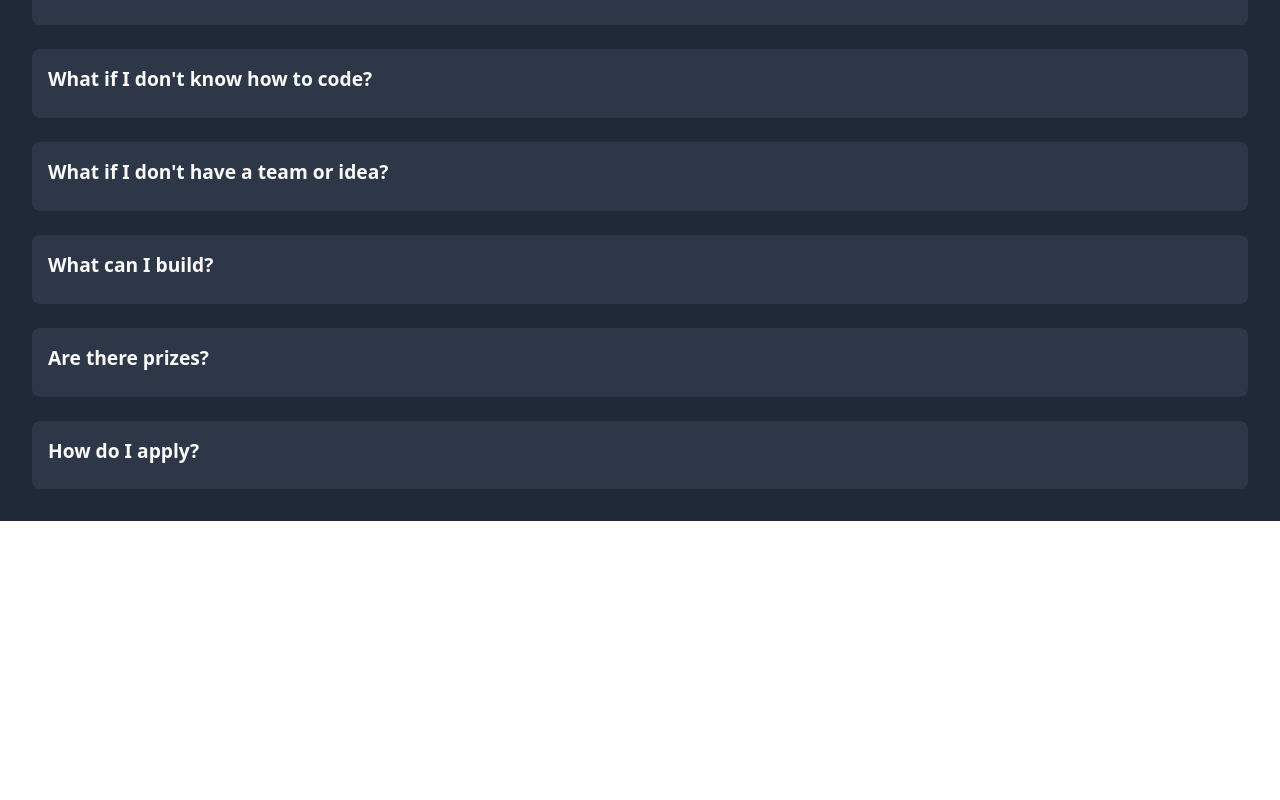
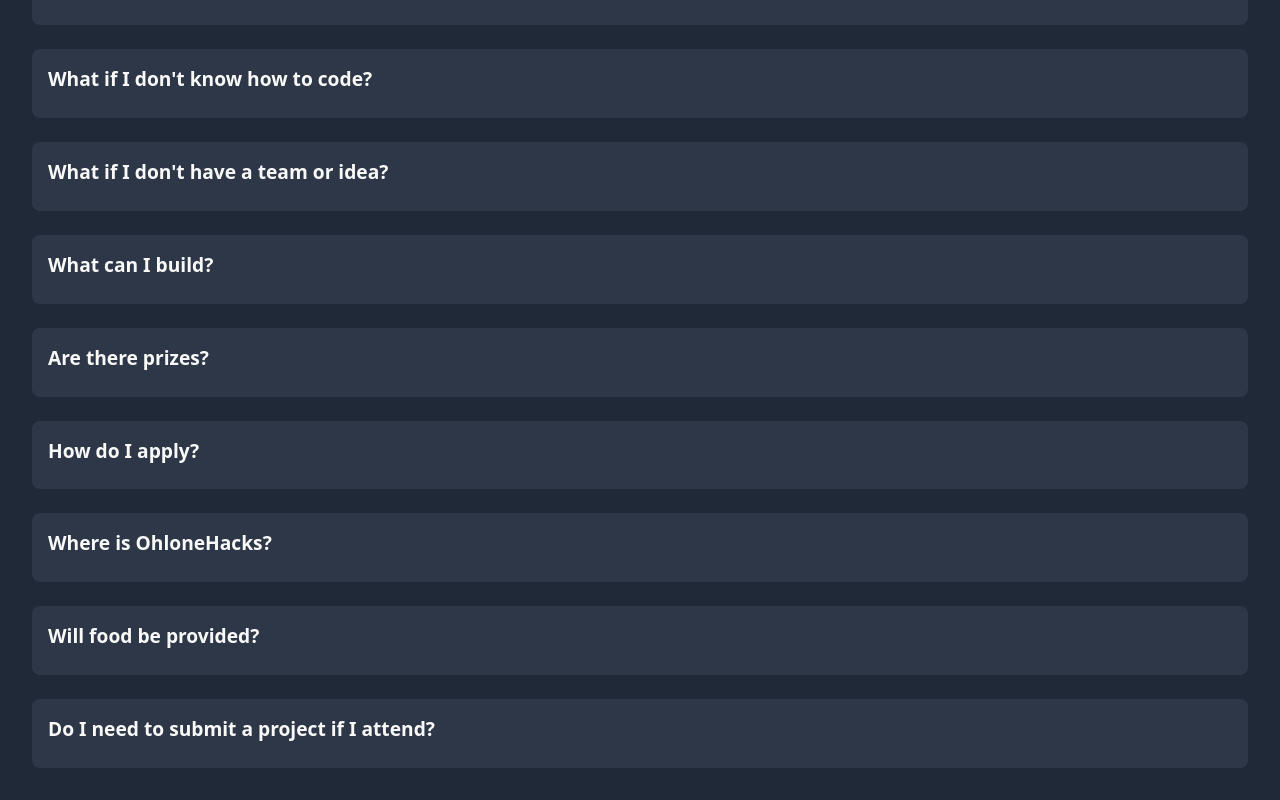
Before and after one commit to mrecinto/ohloneHacks25, a React (Vite) app: page / in a window 1280 px wide. Shown: the part 1413-2213 px from the top of the page. Before the commit the page ends 1934 px from the top, so only its background shows below. Built offline with nearby package versions, Linux system fonts and the light colour scheme.

Commit message:
Added FAQs

```diff
--- a/src/components/FAQ/FAQ.jsx
+++ b/src/components/FAQ/FAQ.jsx
@@ -41,6 +41,17 @@ function FAQ() {
             question: "How do I apply?",
             answer: "Fill out the registration form above!"
         },
+        {  question: "Where is OhloneHacks?",
+           answer: "OhloneHacks will take place at the Ohlone Fremont Campus. "
+        },
+        {
+            question: "Will food be provided?",
+            answer: "Yes we will be providing meals and snacks through the event."
+        },
+        {
+            question:"Do I need to submit a project if I attend?",
+            answer: "You can take part in OhloneHacks without submitting a project, but must submit one in order to be eligible for prizes."
+        },
     ];
 
     return (
```
